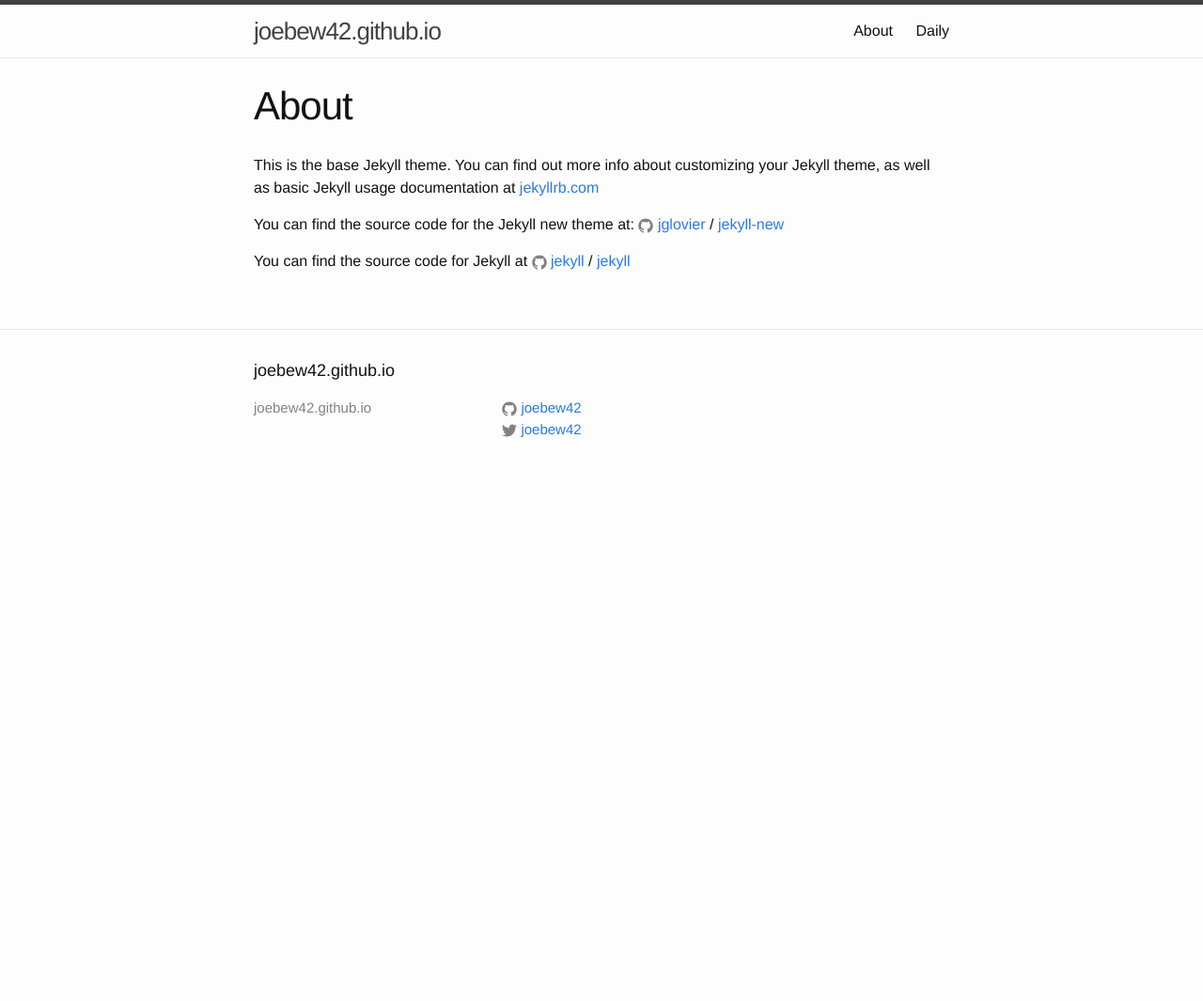
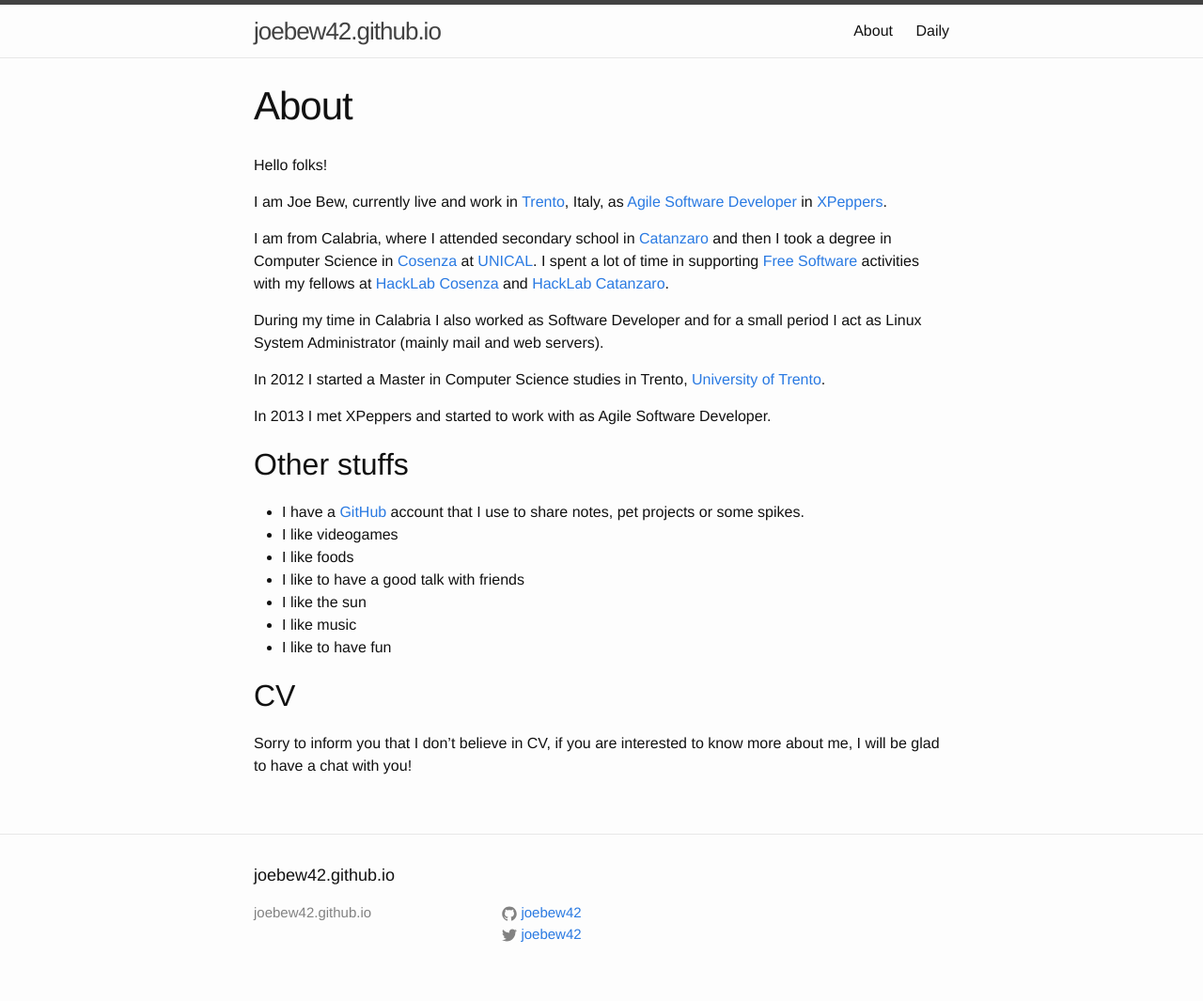
Before and after one commit to joebew42/joebew42.github.io, a Jekyll site: the page built from about.md, in a window 1280 px wide. Shown: the whole page at 94% size. Built offline with Jekyll 4.4.1, drawn with Linux system fonts in a browser that asks for light colours; before the commit the page ends 900 px from its top, so only the background shows below that.

Commit message:
add about page

```diff
--- a/about.md
+++ b/about.md
@@ -4,12 +4,29 @@
 permalink: /about/
 ---
 
-This is the base Jekyll theme. You can find out more info about customizing your Jekyll theme, as well as basic Jekyll usage documentation at [jekyllrb.com](http://jekyllrb.com/)
+Hello folks!
 
-You can find the source code for the Jekyll new theme at:
-{% include icon-github.html username="jglovier" %} /
-[jekyll-new](https://github.com/jglovier/jekyll-new)
+I am Joe Bew, currently live and work in [Trento](https://en.wikipedia.org/wiki/Trento), Italy, as [Agile Software Developer](https://en.wikipedia.org/wiki/Agile_software_development) in [XPeppers](http://www.xpeppers.com/).
 
-You can find the source code for Jekyll at
-{% include icon-github.html username="jekyll" %} /
-[jekyll](https://github.com/jekyll/jekyll)
+I am from Calabria, where I attended secondary school in [Catanzaro](https://en.wikipedia.org/wiki/Catanzaro) and then I took a degree in Computer Science in [Cosenza](https://en.wikipedia.org/wiki/Cosenza) at [UNICAL](http://www.unical.it/).
+I spent a lot of time in supporting [Free Software](https://www.gnu.org/philosophy/free-sw.en.html) activities with my fellows at [HackLab Cosenza](http://hlcs.it/) and [HackLab Catanzaro](http://hacklab.cz/).
+
+During my time in Calabria I also worked as Software Developer and for a small period I act as Linux System Administrator (mainly mail and web servers).
+
+In 2012 I started a Master in Computer Science studies in Trento, [University of Trento](http://www.unitn.it/en).
+
+In 2013 I met XPeppers and started to work with as Agile Software Developer.
+
+## Other stuffs
+
+* I have a [GitHub](https://github.com/joebew42) account that I use to share notes, pet projects or some spikes.
+* I like videogames
+* I like foods
+* I like to have a good talk with friends
+* I like the sun
+* I like music
+* I like to have fun
+
+## CV
+
+Sorry to inform you that I don't believe in CV, if you are interested to know more about me, I will be glad to have a chat with you!
```
